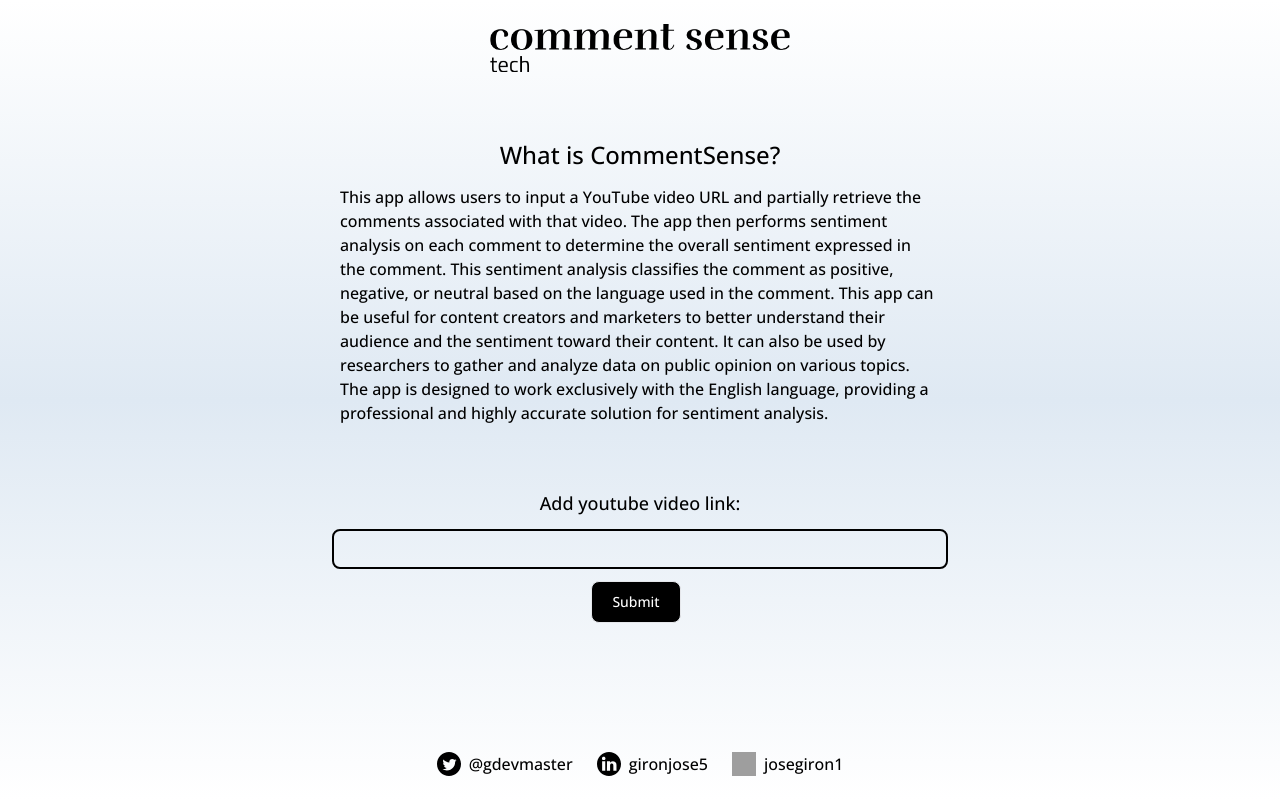
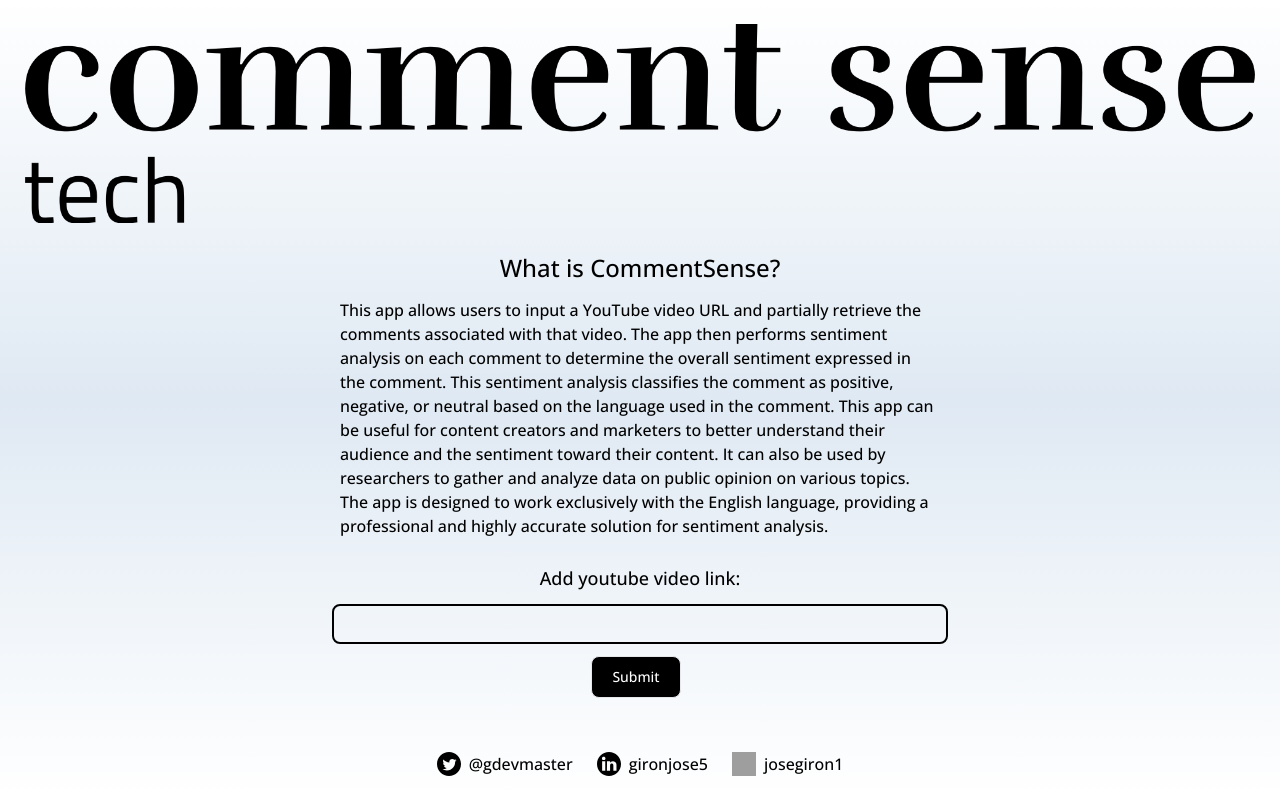
Before and after one commit to josegiron1/commentsense, a Next.js app: page / in a window 1280 px wide. Built offline with nearby package versions, Linux system fonts and the light colour scheme; grey boxes are pictures that could not be loaded.

Commit message:
fix image rendering

```diff
--- a/src/pages/index.tsx
+++ b/src/pages/index.tsx
@@ -70,8 +70,8 @@
                 <link rel="icon" href="/favicon.ico" />
             </Head>
             <main className={`${openSans.className} min-h-screen flex flex-col justify-between p-6 gap-6 bg-gradient-to-t from-white via-[#dfe9f3]`}>
-                <div className="flex justify-center items-center">
-                    <Image src="/comment-sense-high-resolution-logo-black-on-transparent-background.png" alt="logo" width={300} height={300} />
+                <div className="flex justify-center">
+                    <Image src="/comment-sense-high-resolution-logo-black-on-transparent-background.png" alt="logo" width={300} height={300} className="w-auto h-auto" />
                 </div>
                 {!commentsAnalyze && (
                     <div className="flex flex-col gap-3 max-w-[600px] mx-auto">
```
